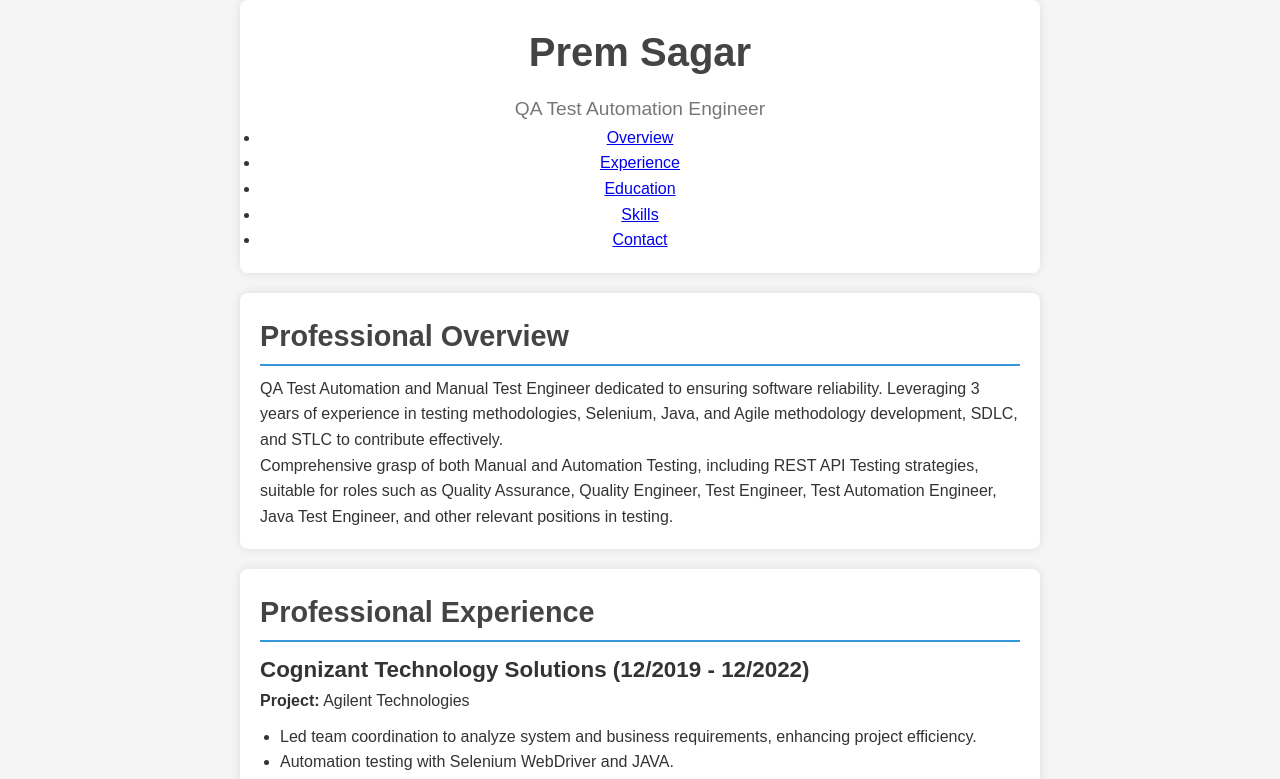
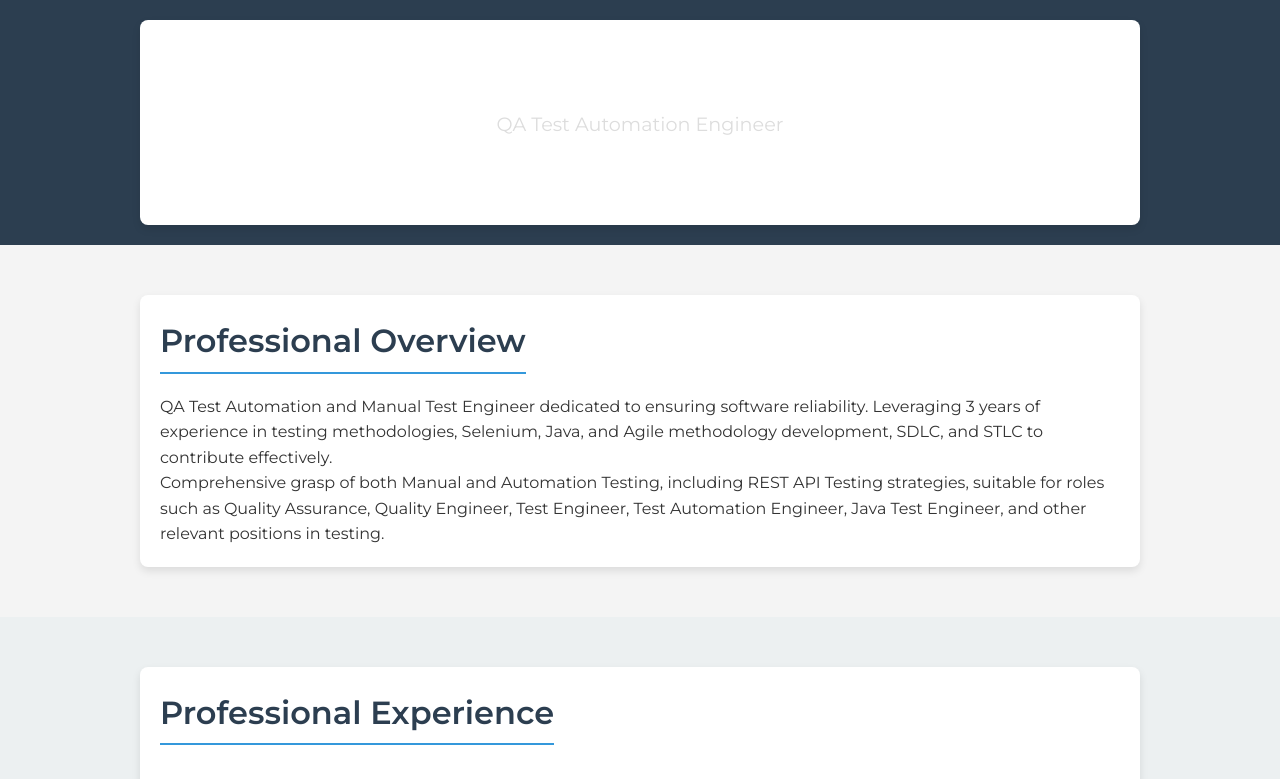
Before and after one commit to Premsagar53787/MyPortfolio, a plain HTML site: page index.html in a window 1280 px wide. Shown: the top 779 px of the page. Drawn offline with Linux system fonts and the light colour scheme.

Commit message:
Update styles.css

```diff
--- a/styles.css
+++ b/styles.css
@@ -1,75 +1,110 @@
+/* General Reset */
 * {
     margin: 0;
     padding: 0;
     box-sizing: border-box;
-    font-family: Arial, sans-serif;
+    font-family: 'Montserrat', sans-serif;
 }
 
+/* Body Styling */
 body {
-    background-color: #f5f5f5;
+    background-color: #f4f4f4;
     color: #333;
     line-height: 1.6;
 }
 
+/* Header Styling */
+.header {
+    background-color: #2c3e50;
+    color: #fff;
+    padding: 20px 0;
+    text-align: center;
+    position: sticky;
+    top: 0;
+    z-index: 100;
+}
+
+.header h1 {
+    font-size: 2.5rem;
+    margin-bottom: 5px;
+}
+
+.subtitle {
+    font-size: 1.2rem;
+    color: #ddd;
+    margin-bottom: 15px;
+}
+
+.nav-menu {
+    list-style: none;
+    display: flex;
+    justify-content: center;
+    gap: 20px;
+}
+
+.nav-menu li a {
+    color: #fff;
+    text-decoration: none;
+    font-weight: 600;
+    padding: 10px;
+}
+
+.nav-menu li a:hover {
+    background-color: #34495e;
+    border-radius: 5px;
+}
+
+/* Section Styling */
+.section {
+    padding: 50px 0;
+}
+
+.section-light {
+    background-color: #ecf0f1;
+}
+
 .container {
-    max-width: 800px;
+    width: 85%;
+    max-width: 1000px;
     margin: 0 auto;
     padding: 20px;
     background-color: #fff;
-    box-shadow: 0 0 10px rgba(0, 0, 0, 0.1);
     border-radius: 8px;
+    box-shadow: 0 4px 8px rgba(0, 0, 0, 0.1);
 }
 
-header {
-    text-align: center;
+h2 {
+    font-size: 2rem;
     margin-bottom: 20px;
+    color: #2c3e50;
+    border-bottom: 2px solid #3498db;
+    display: inline-block;
+    padding-bottom: 5px;
 }
 
-header h1 {
-    font-size: 2.5rem;
-    margin-bottom: 10px;
+ul {
+    list-style: disc;
+    padding-left: 20px;
+    margin: 20px 0;
+}
+
+h3 {
+    font-size: 1.5rem;
+    margin-top: 20px;
+    color: #333;
+}
+
+h4 {
+    font-size: 1.3rem;
+    margin-top: 15px;
     color: #444;
 }
 
-header p {
-    font-size: 1.2rem;
-    color: #777;
+/* Footer Styling */
+.footer {
+    background-color: #2c3e50;
+    color: #fff;
+    text-align: center;
+    padding: 10px 0;
+    margin-top: 20px;
 }
-
-.contact-info p {
-    margin: 5px 0;
-    font-size: 1rem;
-}
-
-.contact-info a {
-    color: #3498db;
-    text-decoration: none;
-}
-
-.contact-info a:hover {
-    text-decoration: underline;
-}
-
-section {
-    margin-bottom: 20px;
-}
-
-section h2 {
-    font-size: 1.8rem;
-    margin-bottom: 10px;
-    color: #444;
-    border-bottom: 2px solid #3498db;
-    padding-bottom: 5px;
-}
-
-section ul {
-    list-style-type: disc;
-    padding-left: 20px;
-    margin: 10px 0;
-}
-
-section h3, section h4 {
-    margin-top: 10px;
-    font-size: 1.4rem;
-    color: #333;
-}
```
